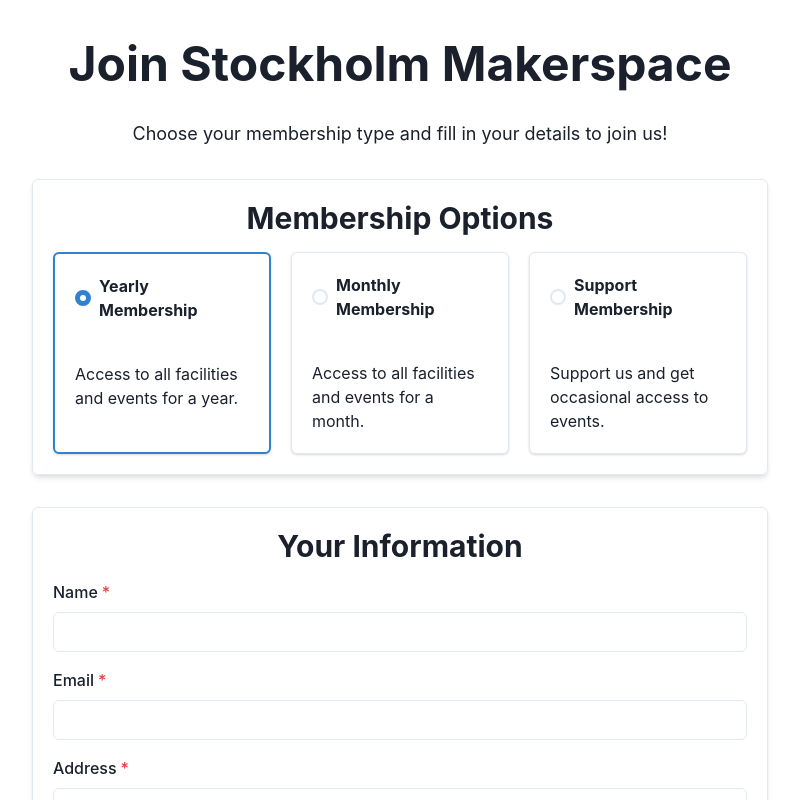
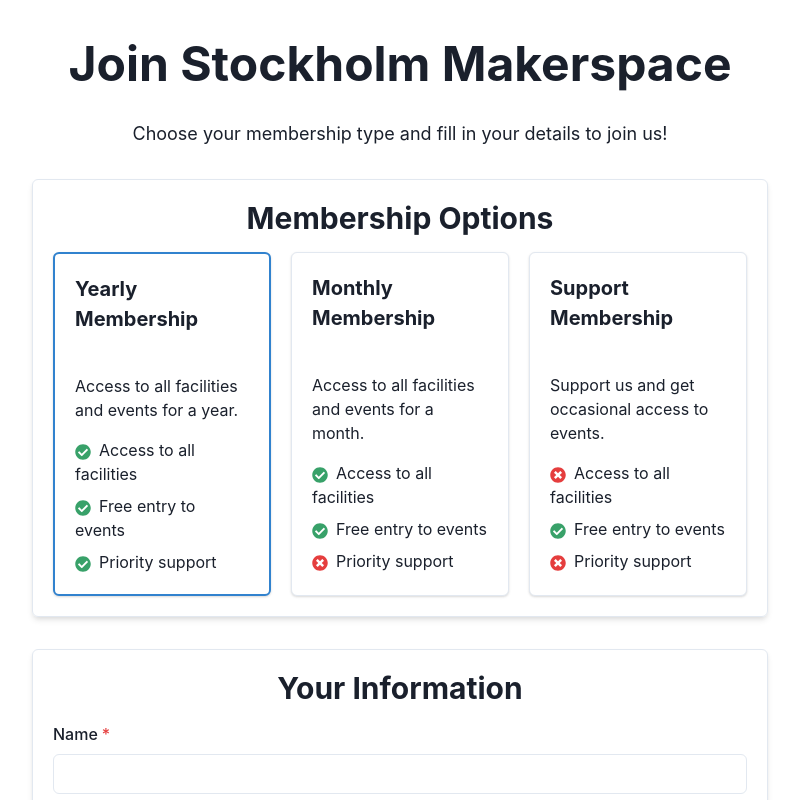
Before and after one commit to GPT-Engineer-App/makerspace-registration-page, a React (Vite) app: page / in a window 1280 px wide. Shown: the top 800 px of the page, without its empty margins (240-1039 px from the left). Built offline with nearby package versions, Linux system fonts and the light colour scheme.

Commit message:
Improved card selection by removing radio buttons, adjusting borders, increasing header size, and adding feature lists for each membership option.

```diff
--- a/src/pages/Index.jsx
+++ b/src/pages/Index.jsx
@@ -1,5 +1,6 @@
-import { Container, VStack, Heading, Text, Box, Button, RadioGroup, Radio, Stack, Input, FormControl, FormLabel, SimpleGrid, Card, CardHeader, CardBody, CardFooter } from "@chakra-ui/react";
+import { Container, VStack, Heading, Text, Box, Button, Stack, Input, FormControl, FormLabel, SimpleGrid, Card, CardHeader, CardBody, CardFooter, List, ListItem, ListIcon } from "@chakra-ui/react";
 import { useState } from "react";
+import { FaCheckCircle, FaTimesCircle } from "react-icons/fa";
 
 const Index = () => {
   const [membershipType, setMembershipType] = useState("yearly");
@@ -23,6 +24,39 @@ const Index = () => {
     console.log("Membership Type:", membershipType);
   };
 
+  const membershipOptions = [
+    {
+      type: "yearly",
+      title: "Yearly Membership",
+      description: "Access to all facilities and events for a year.",
+      features: [
+        { text: "Access to all facilities", available: true },
+        { text: "Free entry to events", available: true },
+        { text: "Priority support", available: true },
+      ],
+    },
+    {
+      type: "monthly",
+      title: "Monthly Membership",
+      description: "Access to all facilities and events for a month.",
+      features: [
+        { text: "Access to all facilities", available: true },
+        { text: "Free entry to events", available: true },
+        { text: "Priority support", available: false },
+      ],
+    },
+    {
+      type: "support",
+      title: "Support Membership",
+      description: "Support us and get occasional access to events.",
+      features: [
+        { text: "Access to all facilities", available: false },
+        { text: "Free entry to events", available: true },
+        { text: "Priority support", available: false },
+      ],
+    },
+  ];
+
   return (
     <Container centerContent maxW="container.md" py={10}>
       <VStack spacing={8} width="100%">
@@ -36,34 +70,34 @@ const Index = () => {
           <Heading as="h2" size="lg" mb={4} textAlign="center">
             Membership Options
           </Heading>
-          <RadioGroup onChange={setMembershipType} value={membershipType}>
           <SimpleGrid columns={{ base: 1, md: 3 }} spacing={5}>
-              {["yearly", "monthly", "support"].map((type) => (
+            {membershipOptions.map((option) => (
               <Card
-                  key={type}
-                  onClick={() => setMembershipType(type)}
-                  borderWidth={membershipType === type ? "2px" : "1px"}
-                  borderColor={membershipType === type ? "blue.500" : "gray.200"}
+                key={option.type}
+                onClick={() => setMembershipType(option.type)}
+                borderWidth={membershipType === option.type ? "2px" : "1px"}
+                borderColor={membershipType === option.type ? "blue.500" : "gray.200"}
                 cursor="pointer"
               >
                 <CardHeader>
-                    <Radio value={type}>
-                      <Text fontWeight="bold">
-                        {type.charAt(0).toUpperCase() + type.slice(1)} Membership
+                  <Text fontSize="xl" fontWeight="bold">
+                    {option.title}
                   </Text>
-                    </Radio>
                 </CardHeader>
                 <CardBody>
-                    <Text>
-                      {type === "yearly" && "Access to all facilities and events for a year."}
-                      {type === "monthly" && "Access to all facilities and events for a month."}
-                      {type === "support" && "Support us and get occasional access to events."}
-                    </Text>
+                  <Text mb={4}>{option.description}</Text>
+                  <List spacing={2}>
+                    {option.features.map((feature, index) => (
+                      <ListItem key={index}>
+                        <ListIcon as={feature.available ? FaCheckCircle : FaTimesCircle} color={feature.available ? "green.500" : "red.500"} />
+                        {feature.text}
+                      </ListItem>
+                    ))}
+                  </List>
                 </CardBody>
               </Card>
             ))}
           </SimpleGrid>
-          </RadioGroup>
         </Box>
         <Box width="100%" p={5} shadow="md" borderWidth="1px" borderRadius="md">
           <Heading as="h2" size="lg" mb={4} textAlign="center">
```
Lines whose indentation alone changed are shown as unchanged.
